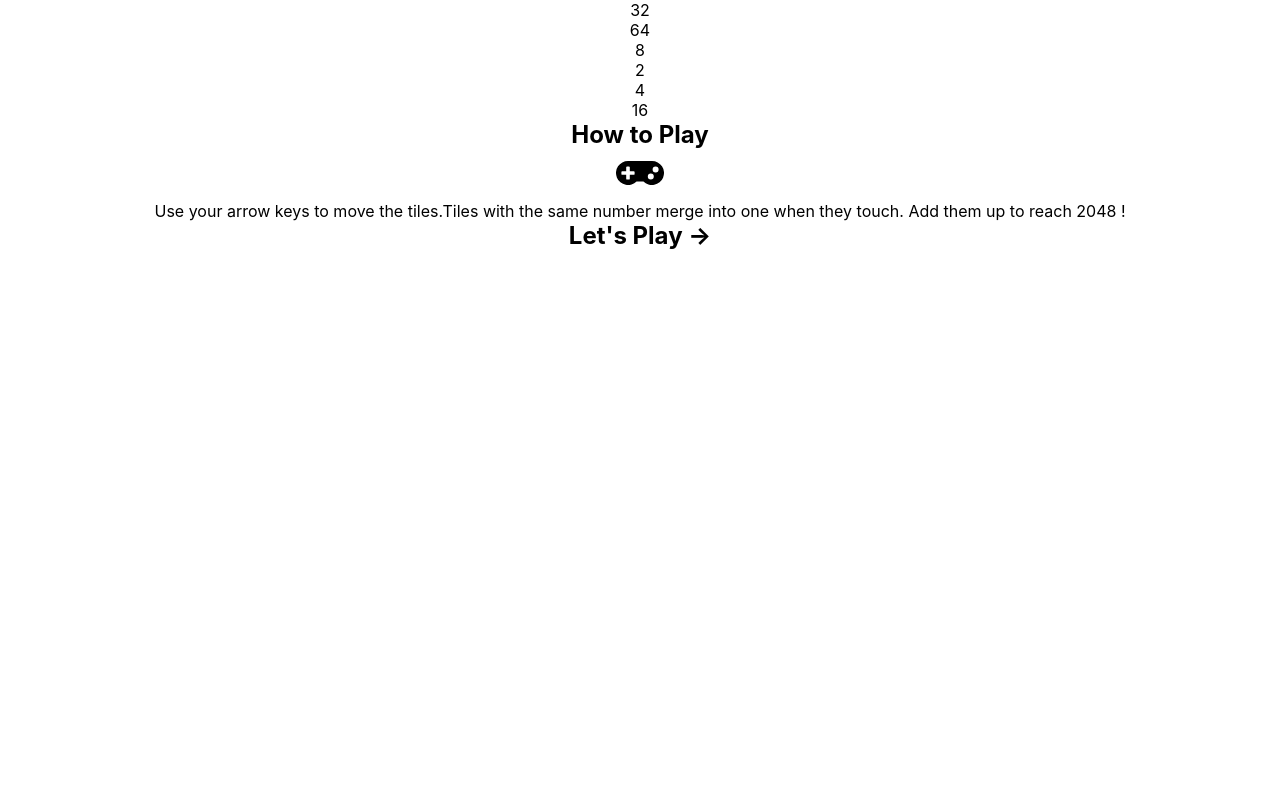
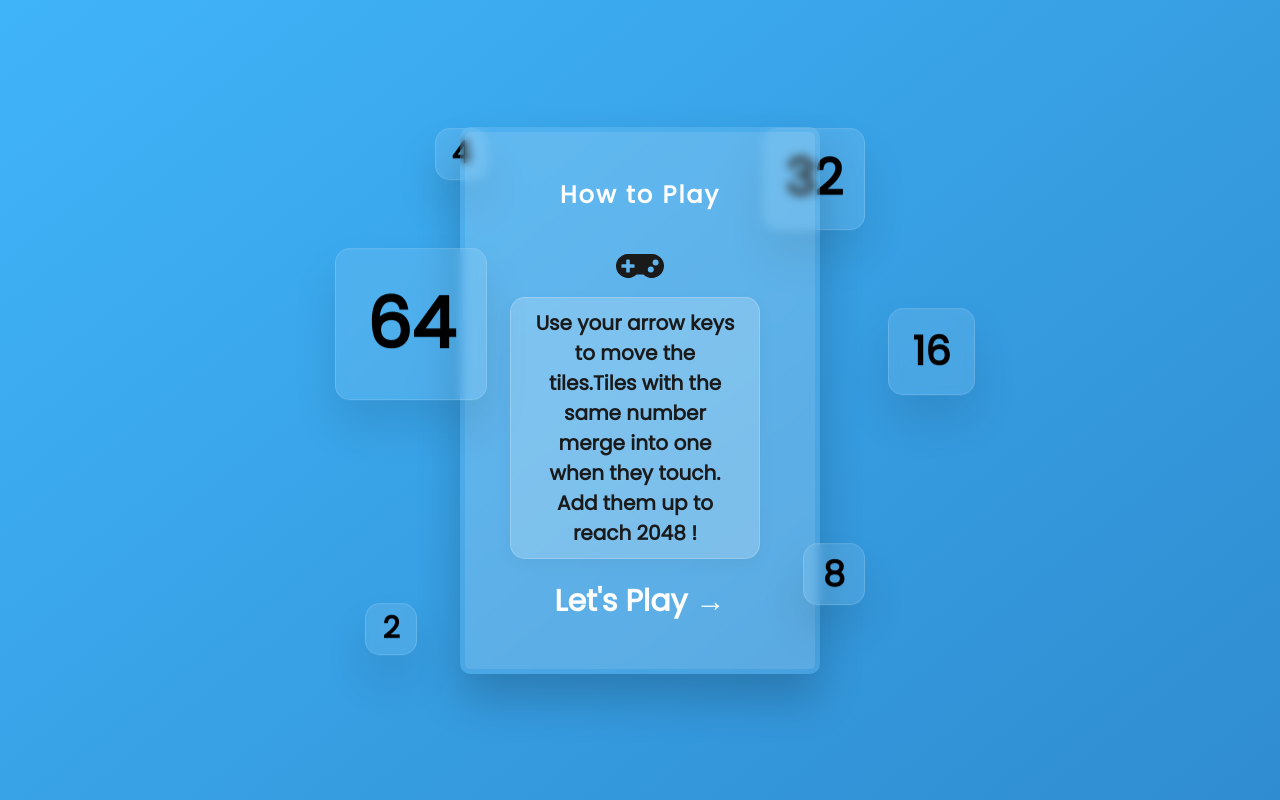
Before and after one commit to swarajspatil158/React-2048-hackathon, a React (Create React App) app: page / in a window 1280 px wide. Built offline with nearby package versions, Linux system fonts and the light colour scheme.

Commit message:
css updated

```diff
--- a/src/HowTo.css
+++ b/src/HowTo.css
@@ -1,11 +1,184 @@
-*{
-    box-sizing: border-box;
-    margin: 0;
-    padding: 0;
+@import url('https://fonts.googleapis.com/css2?family=Poppins&display=swap');
+* {
+  margin: 0;
+  padding: 0;
+  box-shadow: border-box;
+  font-family: 'Poppins', sans-serif;
 }
 
+body {
+  background: #031323;
+  /* overflow: hidden; */
+}
 
-body {
-    height: 100vh;
-    overflow: hidden;
+img {
+  width: 32px;
+}
+
+section {
+  display: flex;
+  justify-content: center;
+  align-items: center;
+  min-height: 100vh;
+  background: rgb(2,0,36);
+background: linear-gradient(141deg, rgba(2,0,36,1) 0%, rgba(64,180,249,1) 0%, rgba(0,26,91,1) 96%, rgba(0,0,6,1) 100%);
+  background-size: 400% 400%;
+}
+
+@keyframes gradient {
+  0% {
+    background-position: 0% 50%;
   }
+  50% {
+    background-position: 100% 50%;
+  }
+  100% {
+    background-position: 0% 50%;
+  }
+}
+.box {
+  position: relative;
+}
+.box .square {
+  display:flex;
+  align-items: center;
+  justify-content: center;
+  font-weight: bolder;
+  position: absolute;
+  background: rgba(255, 255, 255, 0.1);
+  backdrop-filter: blur(5px);
+  box-shadow: 0 25px 45px rgba(0, 0, 0, 0.1);
+  border: 1px solid rgba(255, 255, 255, 0.15);
+  border-radius: 15px;
+  animation: square 10s linear infinite;
+  animation-delay: calc(-1s * var(--i));
+}
+@keyframes square {
+  0%, 100% {
+    transform: translateY(-20px);
+  }
+  50% {
+    transform: translateY(20px);
+  }
+}
+.box .square:nth-child(1) {
+  width: 100px;
+  height: 100px;
+  font-size: 50px;
+  top: -15px;
+  right: -45px;
+}
+.box .square:nth-child(2) {
+  width: 150px;
+  height: 150px;
+  font-size: 70px;
+  top: 105px;
+  left: -125px;
+  z-index: 2;
+}
+.box .square:nth-child(3) {
+  width: 60px;
+  height: 60px;
+  font-size: 35px;
+  bottom: 85px;
+  right: -45px;
+  z-index: 2;
+}
+.box .square:nth-child(4) {
+  width: 50px;
+  height: 50px;
+  font-size: 30px;
+  bottom: 35px;
+  left: -95px;
+}
+.box .square:nth-child(5) {
+  width: 50px;
+  height: 50px;
+  font-size: 30px;
+  top: -15px;
+  left: -25px;
+}
+.box .square:nth-child(6) {
+  width: 85px;
+  height: 85px;
+  font-size: 40px;
+  top: 165px;
+  right: -155px;
+  z-index: 2;
+}
+
+.container {
+  position: relative;
+  padding: 50px;
+  width: 260px;
+  min-height: 380px;
+  display: flex;
+  justify-content: center;
+  align-items: center;
+  background: rgba(255, 255, 255, 0.1);
+  backdrop-filter: blur(5px);
+  border-radius: 10px;
+  box-shadow: 0 25px 45px rgba(0, 0, 0, 0.2);
+}
+
+.container::after {
+  content: "";
+  position: absolute;
+  top: 5px;
+  right: 5px;
+  bottom: 5px;
+  left: 5px;
+  border-radius: 5px;
+  pointer-events: none;
+  background: linear-gradient(to bottom, rgba(255, 255, 255, 0.1) 0%, rgba(255, 255, 255, 0.1) 2%);
+}
+
+.form {
+  position: relative;
+  width: 100%;
+  height: 100%;
+}
+.form h2 {
+  color: #fff;
+  letter-spacing: 2px;
+  margin-bottom: 30px;
+}
+.form .inputBx {
+  position: relative;
+  width: 100%;
+  margin-bottom: 20px;
+}
+.form .inputBx span p {
+  display: flex;
+  align-items: center;
+  justify-content: center;
+  text-align: center;
+    width: 80%;
+  outline: none;
+  border: none;
+  border: 1px solid rgba(255, 255, 255, 0.2);
+  background: rgba(255, 255, 255, 0.2);
+  padding: 10px 20px;
+  border-radius: 15px;
+  color: rgb(0, 0, 0);
+  font-family: "Poppins", sans-serif;
+  font-size: 20px;
+  font-weight: bold;
+  box-shadow: 0 5px 15px rgba(0, 0, 0, 0.05);
+}
+
+.form h1{
+    color: #fff;
+    font-size: 30px;
+    font-weight: bold;
+}
+/*  */
+
+/*  */
+.remember {
+  position: relative;
+  display: inline-block;
+  color: #fff;
+  margin-bottom: 10px;
+  cursor: pointer;
+}
```
